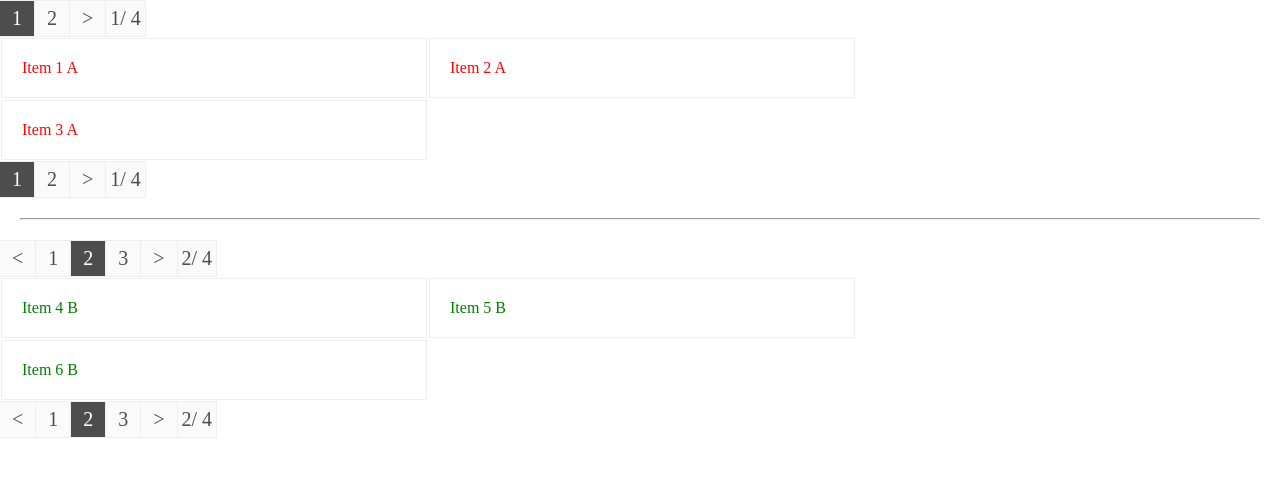
After one commit to Spell-Master/sm-web, a PHP site: page /exemplo-b.html in a window 1280 px wide. The commit adds this page. Shown: the top 477 px of the page. Run offline with PHP 8.4, Linux system fonts and the light colour scheme.

Commit message:
Paginator v1.1
Adicionado possibilidade de múltiplas paginações

```diff
--- a/javascript/Paginator/Paginator.css
+++ b/javascript/Paginator/Paginator.css
@@ -3,7 +3,7 @@
  * * Paginator
  * * @author Spell-Master (Omar Pautz)
  * * @copyright 2020
- * * @version 1.0
+ * * @version 1.1 (2021)
  * ****************************************************
  */
 
--- /dev/null
+++ b/javascript/Paginator/exemplo-b.html
@@ -0,0 +1,94 @@
+<!DOCTYPE html>
+<html>
+    <head>
+        <meta charset="UTF-8">
+        <meta name="viewport" content="width=device-width, initial-scale=1.0">
+        <title>Paginator.JS</title>
+
+        <script src="Paginator.js" type="text/javascript"></script>
+        <link href="Paginator.css" rel="stylesheet" type="text/css"/>
+        <style>
+            * {margin: 0; padding: 0}
+            .item {
+                border: 1px solid #eeeeee;
+                margin: 1px;
+                padding: 20px;
+                width: 30%;
+                float: left;
+                display: none /* Ocultar todos itens para compensar atraso no carregamento do javascript */
+            }
+
+            /*
+             * Exibir os primeiros itens para compensar
+             * atraso no carregamento do javascript
+             */
+            .item:nth-child(1),
+            .item:nth-child(2),
+            .item:nth-child(3) {
+                display: block
+            }
+        </style>
+    </head>
+    <body>
+        <div id="paginar-a">
+
+            <div data-paginator=""></div><!-- Local dos links de paginação -->
+
+            <div class="item" style="color:red">Item 1 A</div>
+            <div class="item" style="color:red">Item 2 A</div>
+            <div class="item" style="color:red">Item 3 A</div>
+            <div class="item" style="color:green">Item 4 A</div>
+            <div class="item" style="color:green">Item 5 A</div>
+            <div class="item" style="color:green">Item 6 A</div>
+            <div class="item" style="color:blue">Item 7 A</div>
+            <div class="item" style="color:blue">Item 8 A</div>
+            <div class="item" style="color:blue">Item 9 A</div>
+            <div class="item">
+                Lorem ipsum dolor sit amet, consectetur adipisicing elit
+            </div>
+
+            <div style="clear:both"></div> <!-- Necessário para o exemplo devido a propriedade float dos itens -->
+
+            <div data-paginator=""></div><!-- Local dos links de paginação -->
+        </div>
+
+        <hr style="margin: 20px" />
+
+        <div id="paginar-b">
+
+            <div data-paginator="paginar-b"></div><!-- Local dos links de paginação -->
+
+            <div class="item" style="color:red">Item 1 B</div>
+            <div class="item" style="color:red">Item 2 B</div>
+            <div class="item" style="color:red">Item 3 B</div>
+            <div class="item" style="color:green">Item 4 B</div>
+            <div class="item" style="color:green">Item 5 B</div>
+            <div class="item" style="color:green">Item 6 B</div>
+            <div class="item" style="color:blue">Item 7 B</div>
+            <div class="item" style="color:blue">Item 8 B</div>
+            <div class="item" style="color:blue">Item 9 B</div>
+            <div class="item">
+                Lorem ipsum dolor sit amet, consectetur adipisicing elit
+            </div>
+
+            <div style="clear:both"></div> <!-- Necessário para o exemplo devido a propriedade float dos itens -->
+
+            <div data-paginator=""></div><!-- Local dos links de paginação -->
+        </div>
+
+
+
+        <script>
+            /*
+             * Parâmeto 1 = Informe o elemento ".class" alvo.
+             * Parâmeto 2 = Informe quantos itens por página.
+             * Parâmeto 3 = Informe o elemento "#id" alvo da paginação.
+             */
+            var pagA = new Paginator('item', 3, 'paginar-a');
+            pagA.init();
+
+            var pagB = new Paginator('item', 3, 'paginar-b');
+            pagB.init(2);
+        </script>
+    </body>
+</html>
```
Also changed, not shown: javascript/Paginator/Paginator.js (+29 -42 lines), javascript/Paginator/exemplo.html (+22 -47 lines).
